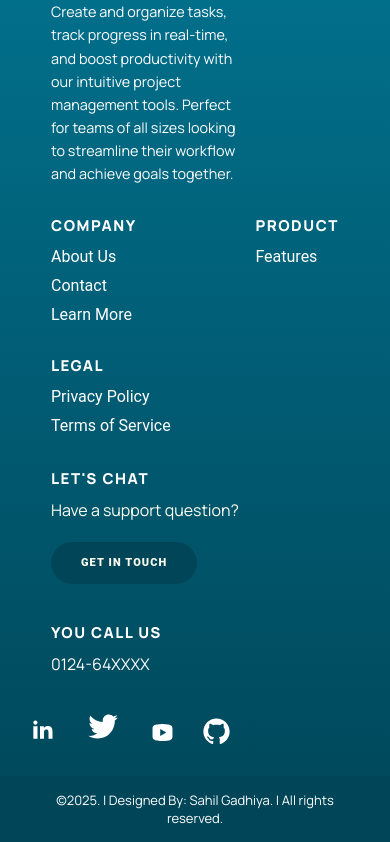
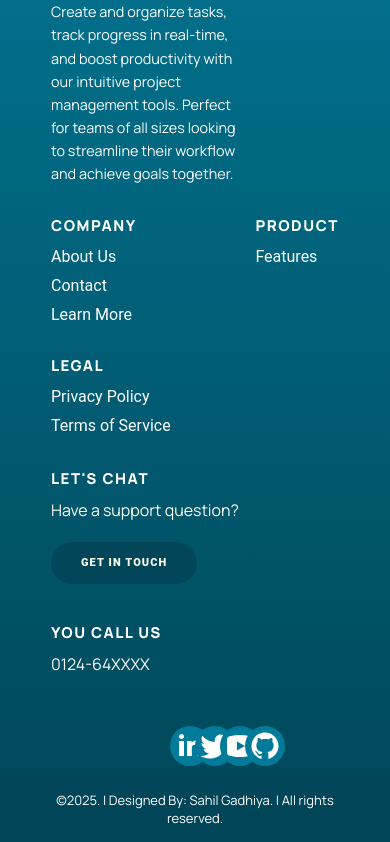
Before and after one commit to Sahil-1827/task-management-system-frontend, a Next.js app: page / in a window 390 px wide. Shown: the part 2237-3079 px from the top of the page. Built offline with nearby package versions, Linux system fonts and the light colour scheme.

Commit message:
icons fix

```diff
--- a/components/Footer.js
+++ b/components/Footer.js
@@ -1,6 +1,12 @@
 "use client";
 
-import { Box, Container, Typography, Grid, Link as MuiLink } from "@mui/material";
+import {
+  Box,
+  Container,
+  Typography,
+  Grid,
+  Link as MuiLink
+} from "@mui/material";
 import { styled, useTheme } from "@mui/material/styles";
 import Image from "next/image";
 import Link from "next/link"; // Using Next.js Link for navigation
@@ -16,7 +22,7 @@ const FooterContainer = styled(Box)(({ theme }) => ({
   position: "relative",
   overflow: "hidden",
   backdropFilter: "blur(8px)", // Blurry effect
-  WebkitBackdropFilter: "blur(8px)", // For Safari
+  WebkitBackdropFilter: "blur(8px)" // For Safari
 }));
 
 const FooterWave = styled("svg")({
@@ -27,22 +33,22 @@ const FooterWave = styled("svg")({
   top: "-1px",
   width: "100%",
   "@media (min-width: 760px)": {
-    height: "50px",
-  },
+    height: "50px"
+  }
 });
 
 const FooterWavePath = styled("path")(({ theme }) => ({
-  fill: theme.palette.mode === "dark" ? "#0f172a" : "#f1f5f9",
+  fill: theme.palette.mode === "dark" ? "#0f172a" : "#f1f5f9"
 }));
 
 const FooterContent = styled(Container)({
   padding: "40px 15px",
-  position: "relative",
+  position: "relative"
 });
 
 const FooterContentColumn = styled(Grid)({
   boxSizing: "border-box",
-  color: "#fff",
+  color: "#fff"
 });
 
 const FooterMenuName = styled(Typography)(({ theme }) => ({
@@ -53,7 +59,7 @@ const FooterMenuName = styled(Typography)(({ theme }) => ({
   lineHeight: "18px",
   textTransform: "uppercase",
   marginBottom: 0,
-  marginTop: 0,
+  marginTop: 0
 }));
 
 // The styling now targets the <a> tag rendered by Next.js's Link component
@@ -63,15 +69,15 @@ const FooterMenuList = styled("ul")({
   marginTop: "10px",
   paddingLeft: 0,
   "& li": {
-    marginTop: "5px",
+    marginTop: "5px"
   },
   "& a": {
     color: "#fff",
     textDecoration: "none",
     "&:hover": {
-      textDecoration: "underline",
-    },
-  },
+      textDecoration: "underline"
+    }
+  }
 });
 
 const FooterCallToActionButton = styled(MuiLink)(({ theme }) => ({
@@ -95,21 +101,21 @@ const FooterCallToActionButton = styled(MuiLink)(({ theme }) => ({
     color:
       theme.palette.mode === "dark"
         ? "#00bef0 !important"
-        : "#fffff2 !important",
-  },
+        : "#fffff2 !important"
+  }
 }));
 
 const FooterSocialLinksContainer = styled("div")(({ theme }) => ({
   position: "relative",
   marginTop: "30px",
   paddingBottom: "30px",
-  [theme.breakpoints.up('md')]: {
+  [theme.breakpoints.up("md")]: {
     position: "absolute",
     bottom: "-10px",
     right: "60px",
     width: "236px",
-    height: "54px",
-  },
+    height: "54px"
+  }
 }));
 
 const FooterSocialAmoebaSvg = styled("svg")(({ theme }) => ({
@@ -120,11 +126,12 @@ const FooterSocialAmoebaSvg = styled("svg")(({ theme }) => ({
   top: -9,
   width: "260px",
   path: {
-    fill: theme.palette.mode === "dark" ? "#027b9a" : "#004658",
+    fill: theme.palette.mode === "dark" ? "#027b9a" : "#004658"
   },
-  [theme.breakpoints.up('md')]: { // Visible on large screens and up
-    display: "flex",
-  },
+  [theme.breakpoints.up("md")]: {
+    // Visible on large screens and up
+    display: "flex"
+  }
 }));
 
 const SocialLink = styled("a")(({ theme }) => ({
@@ -143,25 +150,25 @@ const SocialLink = styled("a")(({ theme }) => ({
     height: "1px",
     width: "1px",
     padding: 0,
-    border: 0,
+    border: 0
   },
   "& svg": {
-    display: "block",
+    display: "block"
   },
   "& svg path": {
     fill: theme.palette.mode === "dark" ? "#fffff2" : "#fff",
-    transition: "fill .2s",
+    transition: "fill .2s"
   },
   "&:hover svg path": {
-    fill: theme.palette.mode === "dark" ? "#f1f5f9" : "#00bef0",
-  },
+    fill: theme.palette.mode === "dark" ? "#f1f5f9" : "#00bef0"
+  }
 }));
 
 const FooterCopyright = styled(Box)(({ theme }) => ({
   backgroundColor: theme.palette.mode === "dark" ? "#027b9a" : "#004658",
   color: "#fff",
   padding: "15px 30px",
-  textAlign: "center",
+  textAlign: "center"
 }));
 
 const FooterCopyrightText = styled(Typography)(({ theme }) => ({
@@ -173,8 +180,8 @@ const FooterCopyrightText = styled(Typography)(({ theme }) => ({
   color: theme.palette.mode === "dark" ? "#fff" : "#fff",
   "& a": {
     color: theme.palette.mode === "dark" ? "#fff" : "#fff",
-    textDecoration: "none",
-  },
+    textDecoration: "none"
+  }
 }));
 
 const Footer = () => {
@@ -200,11 +207,17 @@ const Footer = () => {
             maxWidth: "80%",
             marginX: "auto",
             marginBottom: "30px",
-            marginTop: "30px",
+            marginTop: "30px"
           }}
           container
         >
-          <FooterContentColumn item xs={12} sm={6} md={3} sx={{maxWidth: '200px'}}>
+          <FooterContentColumn
+            item
+            xs={12}
+            sm={6}
+            md={3}
+            sx={{ maxWidth: "200px" }}
+          >
             <Box>
               <Typography
                 variant="h6"
@@ -212,7 +225,7 @@ const Footer = () => {
                 sx={{
                   fontWeight: "bold",
                   color: "#fffff2",
-                  marginBottom: "20px",
+                  marginBottom: "20px"
                 }}
               >
                 <Image src="/logo.png" alt="Logo" width={34} height={34} />
@@ -220,11 +233,19 @@ const Footer = () => {
             </Box>
             <Box>
               <FooterMenuName variant="h2">Get Started</FooterMenuName>
-              <Typography sx={{ color: '#fff', mt: 2, fontSize: '0.9rem', lineHeight: 1.6 }}>
-                Our comprehensive task management system helps teams collaborate efficiently.
-                Create and organize tasks, track progress in real-time, and boost productivity
-                with our intuitive project management tools. Perfect for teams of all sizes
-                looking to streamline their workflow and achieve goals together.
+              <Typography
+                sx={{
+                  color: "#fff",
+                  mt: 2,
+                  fontSize: "0.9rem",
+                  lineHeight: 1.6
+                }}
+              >
+                Our comprehensive task management system helps teams collaborate
+                efficiently. Create and organize tasks, track progress in
+                real-time, and boost productivity with our intuitive project
+                management tools. Perfect for teams of all sizes looking to
+                streamline their workflow and achieve goals together.
               </Typography>
             </Box>
           </FooterContentColumn>
@@ -286,7 +307,7 @@ const Footer = () => {
                 sx={{
                   color: "#fffff2",
                   marginTop: "10px",
-                  marginBottom: "10px",
+                  marginBottom: "10px"
                 }}
               >
                 Have a support question?
@@ -320,14 +341,19 @@ const Footer = () => {
             href="#"
             target="_blank"
             sx={{
-              height: "20px",
+              left: "43%",
+              width: "40px",
+              height: "40px",
+              backgroundColor: "#027b9a",
+              borderRadius: "50%",
+              padding: "5px",
+              [theme.breakpoints.up("md")]: {
                 left: "15px",
                 top: "12px",
                 width: "25px",
-              [theme.breakpoints.up('md')]: {
-                left: "15px",
-                top: "12px",
-              },
+                backgroundColor: "transparent",
+                padding: "0px"
+              }
             }}
           >
             <span className="hidden-link-text">Linkedin</span>
@@ -339,14 +365,19 @@ const Footer = () => {
             href="#"
             target="_blank"
             sx={{
-              height: "28px",
+              left: "50%",
+              width: "40px",
+              height: "40px",
+              backgroundColor: "#027b9a",
+              borderRadius: "50%",
+              padding: "5px",
+              [theme.breakpoints.up("md")]: {
                 left: "73px",
                 top: "5px",
                 width: "30px",
-              [theme.breakpoints.up('md')]: {
-                left: "73px",
-                top: "5px",
-              },
+                backgroundColor: "transparent",
+                padding: "0px"
+              }
             }}
           >
             <span className="hidden-link-text">Twitter</span>
@@ -358,14 +389,19 @@ const Footer = () => {
             href="#"
             target="_blank"
             sx={{
-              height: "24px",
+              left: "57%",
+              width: "40px",
+              height: "40px",
+              backgroundColor: "#027b9a",
+              borderRadius: "50%",
+              padding: "5px",
+              [theme.breakpoints.up("md")]: {
                 left: "136px",
                 top: "15px",
                 width: "23px",
-              [theme.breakpoints.up('md')]: {
-                left: "136px",
-                top: "15px",
-              },
+                backgroundColor: "transparent",
+                padding: "0px"
+              }
             }}
           >
             <span className="hidden-link-text">Youtube</span>
@@ -377,14 +413,19 @@ const Footer = () => {
             href="#"
             target="_blank"
             sx={{
-              height: "34px",
+              left: "64%",
+              width: "40px",
+              height: "40px",
+              backgroundColor: "#027b9a",
+              borderRadius: "50%",
+              padding: "2px",
+              [theme.breakpoints.up("md")]: {
                 left: "184px",
                 top: "8px",
                 width: "35px",
-              [theme.breakpoints.up('md')]: {
-                left: "184px",
-                top: "8px",
-              },
+                backgroundColor: "transparent",
+                padding: "0px"
+              }
             }}
           >
             <span className="hidden-link-text">Github</span>
```
Lines whose indentation alone changed are shown as unchanged.
